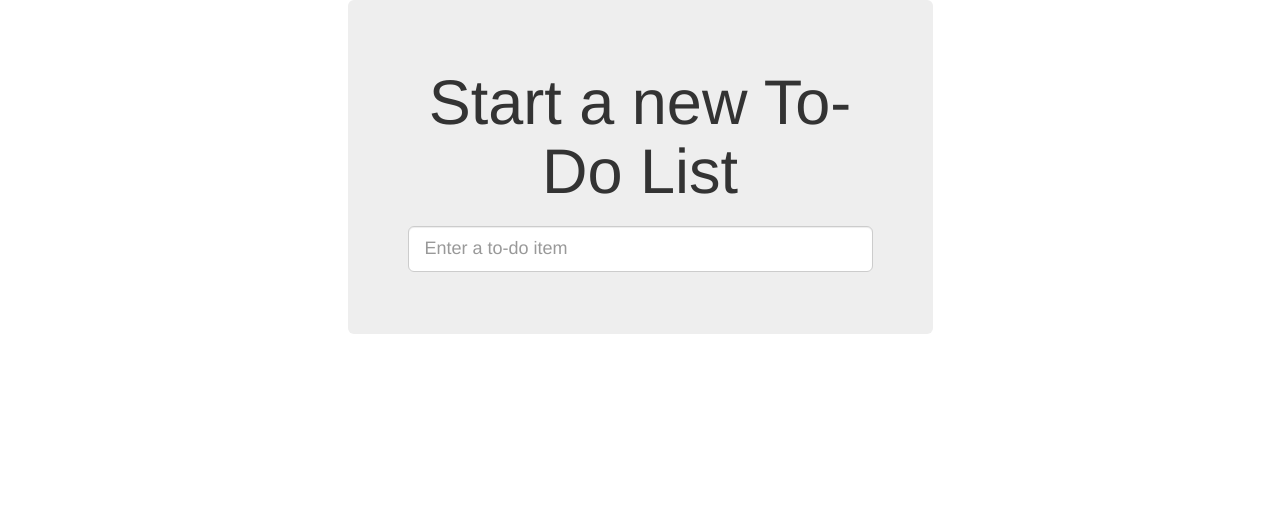
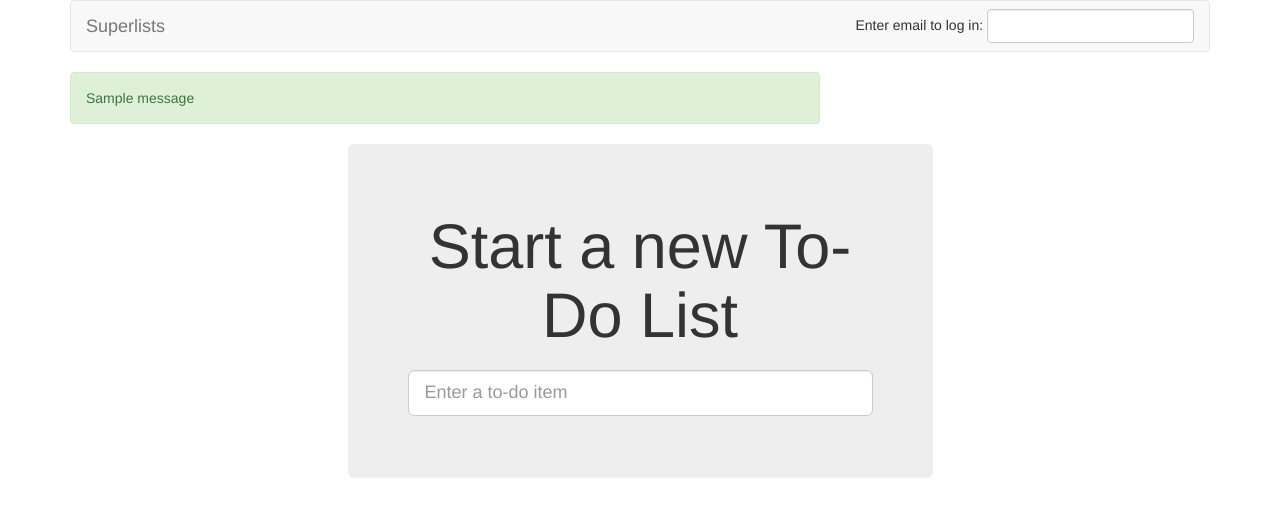
Before and after one commit to JavierHerreroPorras/python-tdd-book, a Django app: page /lists/ in a window 1280 px wide. Shown: the top 517 px of the page. Run offline with Django 3.2, Linux system fonts and the light colour scheme; tables that the repository leaves empty hold one stand-in row (values such as "Sample post"); one stand-in notice (Sample message) is shown; some libraries are stand-ins or nearby versions.

Commit message:
Add email configuration, logout view, etc

```diff
--- a/accounts/urls.py
+++ b/accounts/urls.py
@@ -1,7 +1,10 @@
 from django.conf.urls import url
+from django.contrib.auth.views import logout
+
 from accounts import views
 
 urlpatterns = [
     url(r'^send_login_email$', views.send_login_email, name='send_login_email'),
     url(r'^login', views.login, name='login'),
+    url(r'^logout$', logout, {'next_page': '/'}, name='logout'),
 ]
--- a/lists/templates/base.html
+++ b/lists/templates/base.html
@@ -9,6 +9,41 @@
     </head>
     <body>
         <div class="container">
+
+            <nav class="navbar navbar-default" role="navigation">
+                <div class="container-fluid">
+                    <a class="navbar-brand" href="/">Superlists</a>
+                    {% if user.email %}
+                        <ul class="nav navbar-nav navbar-right">
+                            <li class="navbar-text">Logged in as {{ user.email }}</li>
+                            <li><a href="{% url 'logout' %}">Log out</a></li>
+                        </ul>
+                    {% else %}
+                        <form class="navbar-form navbar-right"
+                              method="POST"
+                              action="{% url 'send_login_email' %}">
+                            <span>Enter email to log in:</span>
+                            <input class="form-control" name="email" type="text" />
+                        {% csrf_token %}
+                        </form>
+                    {% endif %}
+                </div>
+            </nav>
+
+            {% if messages %}
+                <div class="row">
+                    <div class="col-md-8">
+                        {% for message in messages %}
+                            {% if message.level_tag == 'success' %}
+                                <div class="alert alert-success">{{ message }}</div>
+                            {% else %}
+                                <div class="alert alert-warning">{{ message }}</div>
+                            {% endif %}
+                        {% endfor %}
+                    </div>
+                </div>
+            {% endif %}
+
             <div class="row">
                 <div class="col-md-6 col-md-offset-3 jumbotron">
                     <div class="text-center">
--- a/superlists/urls.py
+++ b/superlists/urls.py
@@ -1,8 +1,10 @@
 from django.conf.urls import url, include
 from lists import views as list_views
 from lists import urls as list_urls
+from accounts import urls as accounts_urls
 
 urlpatterns = [
     url(r'^$', list_views.home_page, name='home'),
     url(r'^lists/', include(list_urls)),
+    url(r'^accounts/', include(accounts_urls)),
 ]
```
Also changed, not shown: superlists/settings.py (+29 -0 lines).
